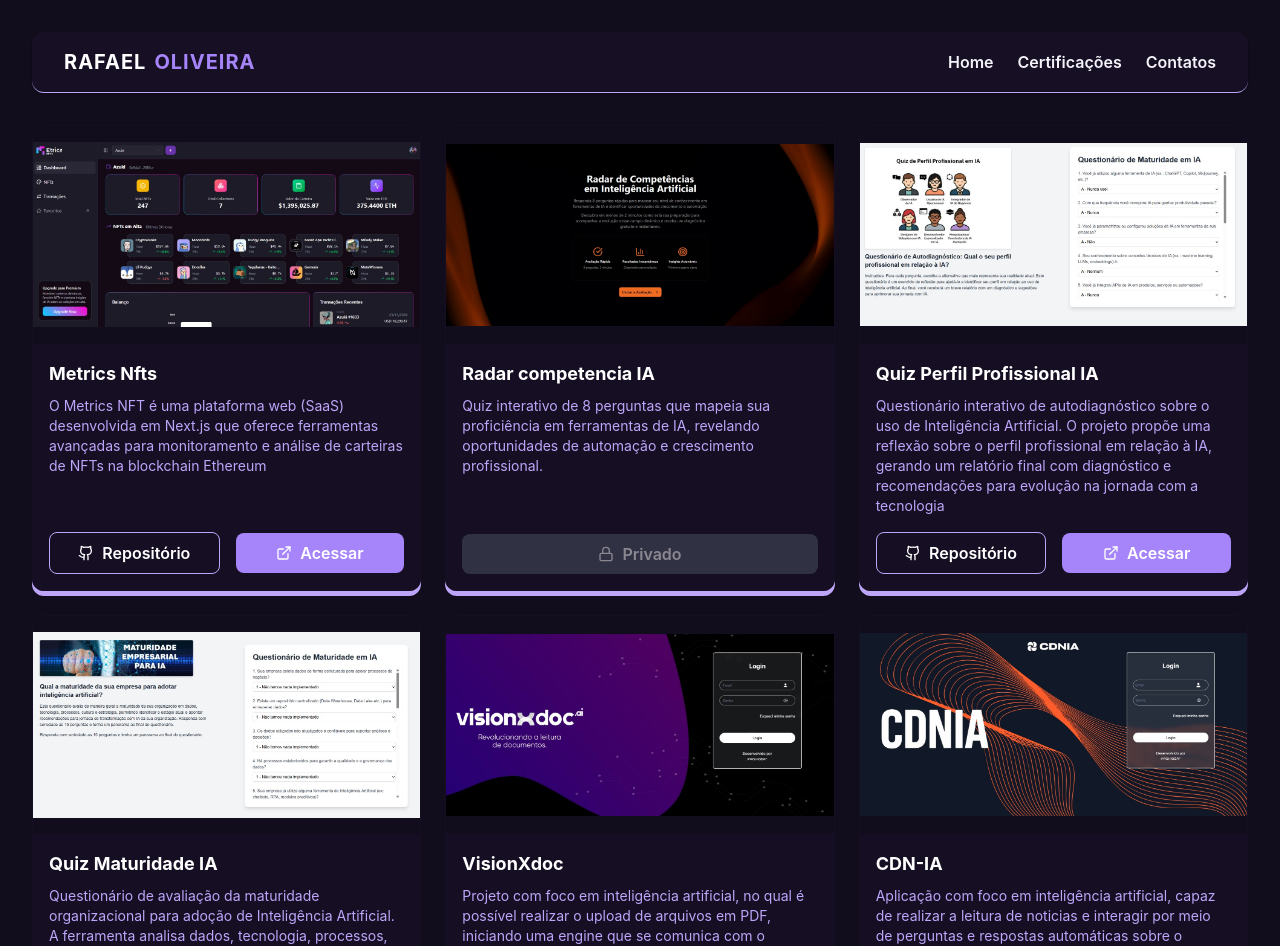
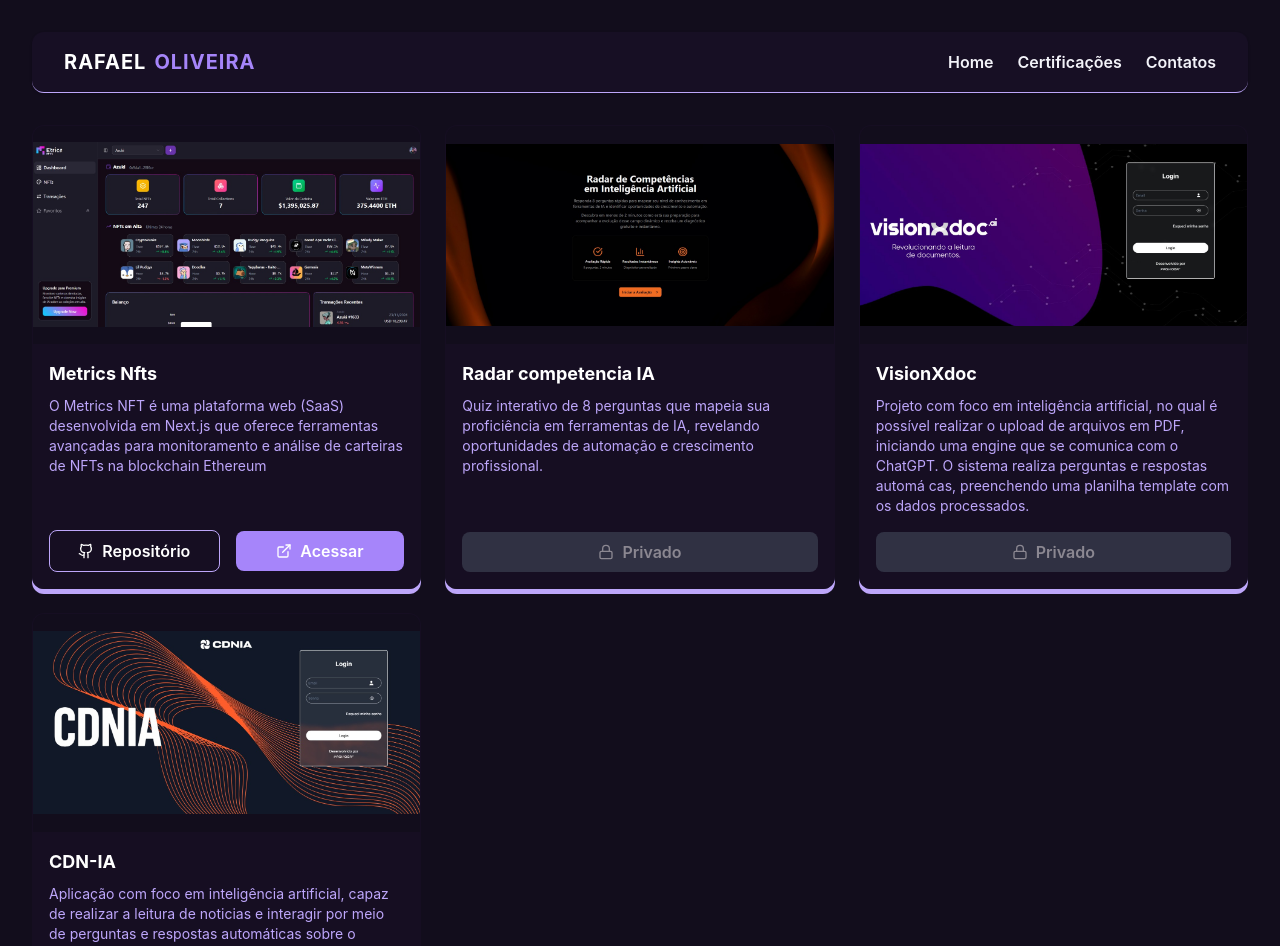
Before and after one commit to RafaelAquinodev/Portfolio-Rafael-Oliveira, a Next.js app: page /projetos in a window 1280 px wide. Shown: the top 946 px of the page. Built offline with nearby package versions, Linux system fonts and the light colour scheme.

Commit message:
fix: removendo projetos

```diff
--- a/app/data/projetos.ts
+++ b/app/data/projetos.ts
@@ -20,24 +20,24 @@
       "https://github.com/RafaelAquinodev/questionario-radar-competencia-ia",
     siteUrl: "#",
   },
-  {
-    id: 3,
-    title: "Quiz Perfil Profissional IA",
-    description:
-      "Questionário interativo de autodiagnóstico sobre o uso de Inteligência Artificial. O projeto propõe uma reflexão sobre o perfil profissional em relação à IA, gerando um relatório final com diagnóstico e recomendações para evolução na jornada com a tecnologia",
-    imageUrl: "/perfil-profissional.jpg",
-    githubUrl: "https://github.com/RafaelAquinodev/quiz-ai",
-    siteUrl: "https://quiz-perfil-profissional-ia.vercel.app/",
-  },
-  {
-    id: 4,
-    title: "Quiz Maturidade IA",
-    description:
-      "Questionário de avaliação da maturidade organizacional para adoção de Inteligência Artificial. A ferramenta analisa dados, tecnologia, processos, cultura e estratégia, entregando um panorama claro do estágio atual da empresa e recomendações para a jornada de transformação com IA.",
-    imageUrl: "/maturidade-ia.jpg",
-    githubUrl: "https://github.com/RafaelAquinodev/maturidade-ai",
-    siteUrl: "https://maturidadequiz-ia.vercel.app/", // Use '#' se não houver site ao vivo
-  },
+  // {
+  //   id: 3,
+  //   title: "Quiz Perfil Profissional IA",
+  //   description:
+  //     "Questionário interativo de autodiagnóstico sobre o uso de Inteligência Artificial. O projeto propõe uma reflexão sobre o perfil profissional em relação à IA, gerando um relatório final com diagnóstico e recomendações para evolução na jornada com a tecnologia",
+  //   imageUrl: "/perfil-profissional.jpg",
+  //   githubUrl: "https://github.com/RafaelAquinodev/quiz-ai",
+  //   siteUrl: "https://quiz-perfil-profissional-ia.vercel.app/",
+  // },
+  // {
+  //   id: 4,
+  //   title: "Quiz Maturidade IA",
+  //   description:
+  //     "Questionário de avaliação da maturidade organizacional para adoção de Inteligência Artificial. A ferramenta analisa dados, tecnologia, processos, cultura e estratégia, entregando um panorama claro do estágio atual da empresa e recomendações para a jornada de transformação com IA.",
+  //   imageUrl: "/maturidade-ia.jpg",
+  //   githubUrl: "https://github.com/RafaelAquinodev/maturidade-ai",
+  //   siteUrl: "https://maturidadequiz-ia.vercel.app/", // Use '#' se não houver site ao vivo
+  // },
   {
     id: 5,
     title: "VisionXdoc",
```
